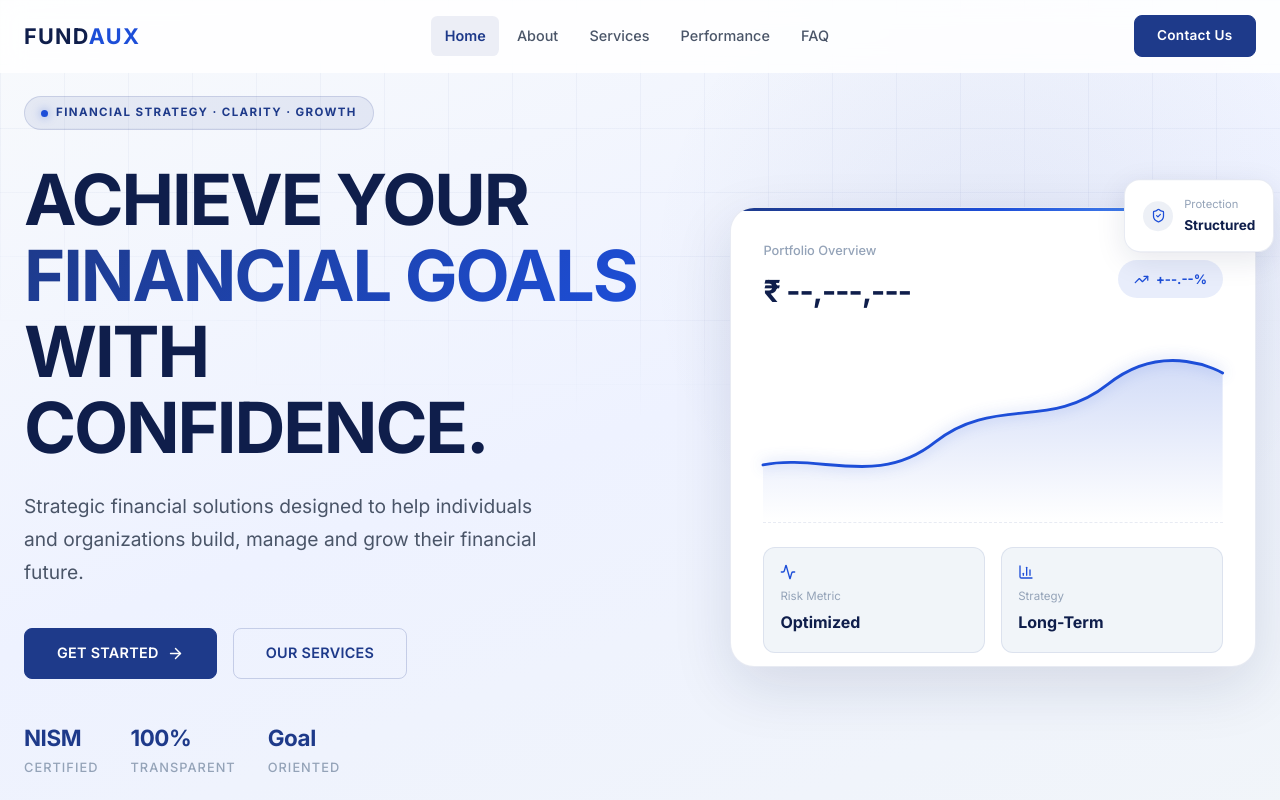
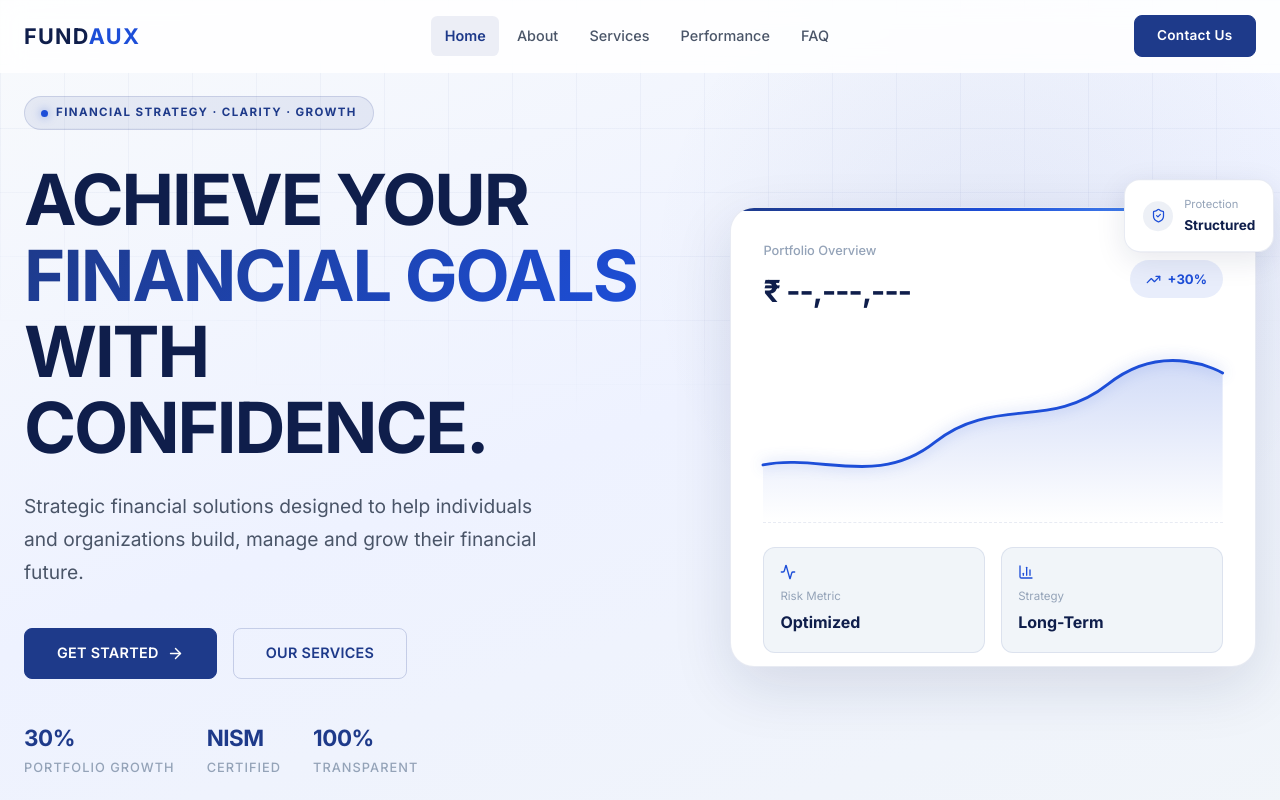
Before and after one commit to rahan-ux/portfolio, a Next.js app: page / in a window 1280 px wide. Shown: the top 800 px of the page. Built offline with nearby package versions, Linux system fonts and the light colour scheme.

Commit message:
feat: add 30% portfolio growth stat to Hero and Performance

```diff
--- a/components/Hero.tsx
+++ b/components/Hero.tsx
@@ -140,9 +140,9 @@ export default function Hero() {
             <AnimatedSection delay={0.4}>
               <div style={{ display: "flex", gap: "2rem", flexWrap: "wrap" }}>
                 {[
+                  { value: "30%", label: "Portfolio Growth" },
                   { value: "NISM", label: "Certified" },
                   { value: "100%", label: "Transparent" },
-                  { value: "Goal", label: "Oriented" },
                 ].map((stat) => (
                   <div key={stat.label}>
                     <div style={{ fontSize: "1.4rem", fontWeight: 800, color: "var(--color-accent)", letterSpacing: "-0.02em" }}>{stat.value}</div>
@@ -201,7 +201,7 @@ export default function Hero() {
                       <div style={{ fontSize: "1.9rem", fontWeight: 800, color: "var(--color-text-primary)", letterSpacing: "-0.03em" }}>₹ --,---,---</div>
                     </div>
                     <div style={{ padding: "0.5rem 1rem", background: "rgba(29,78,216,0.1)", borderRadius: "2rem", color: "var(--color-accent-mid)", fontSize: "0.82rem", fontWeight: 700, display: "flex", alignItems: "center", gap: "0.4rem" }}>
-                      <TrendingUp size={15} /> +--.--%
+                      <TrendingUp size={15} /> +30%
                     </div>
                   </div>
 
--- a/components/Performance.tsx
+++ b/components/Performance.tsx
@@ -168,7 +168,7 @@ export default function Performance() {
               <div style={{ display: "flex", flexDirection: "column" }}>
                 {[
                   { label: "Performance", value: "Pending" },
-                  { label: "Growth", value: "Pending" },
+                  { label: "Growth", value: "+30%" },
                   { label: "Risk", value: "Assessing" },
                   { label: "Strategy", value: "Active" },
                 ].map((stat, i) => (
```
